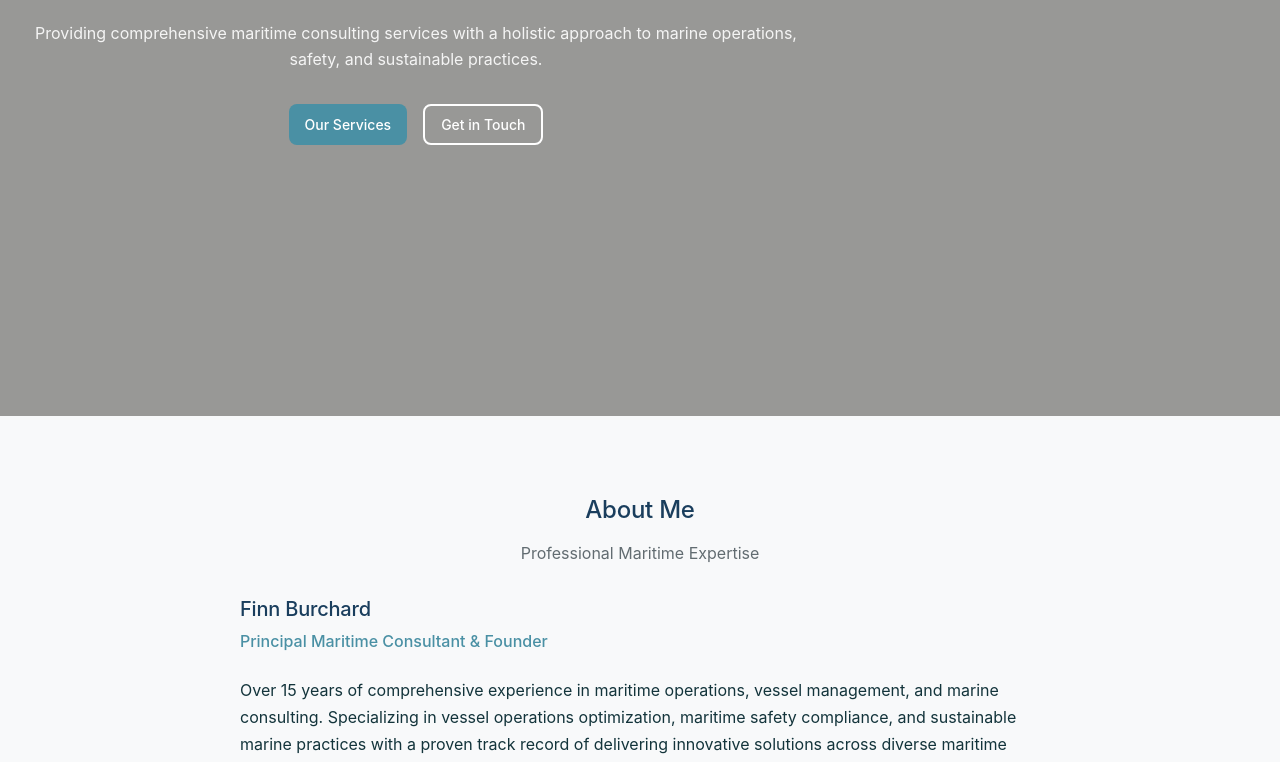
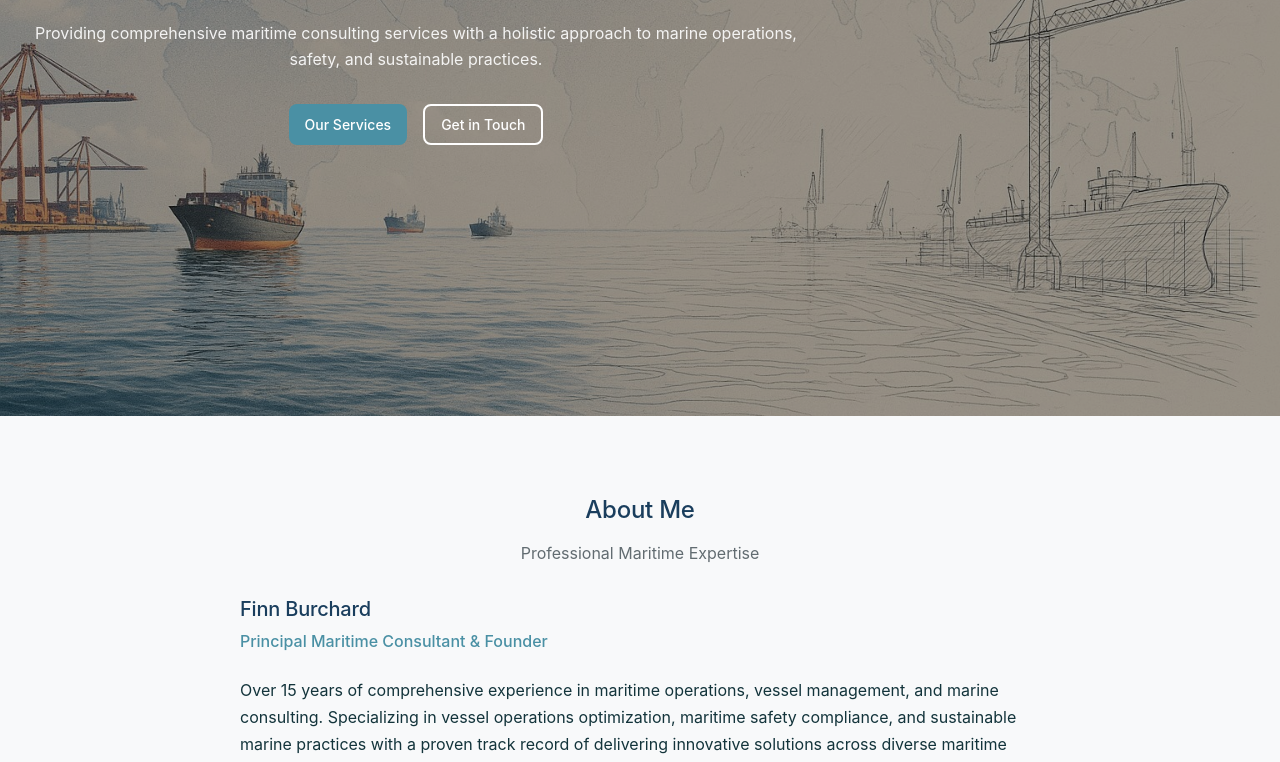
Before and after one commit to ULT1M4T3CK/MareSphere, a plain HTML site: page index.html in a window 1280 px wide. Shown: the part 384-1146 px from the top of the page. Drawn offline with Linux system fonts and the light colour scheme; a web font is replaced by a local one.

Commit message:
Update style.css

```diff
--- a/style.css
+++ b/style.css
@@ -566,7 +566,7 @@ select.form-control {
 .hero {
   min-height: 100vh;
   background: var(--maritime-gradient);
-  background-image: url('./Images/hero-banner-2.jpg');
+  background-image: url('./Images/hero-banner-2.jpeg');
   background-size: cover;
   background-position: center;
   background-repeat: no-repeat;
```
